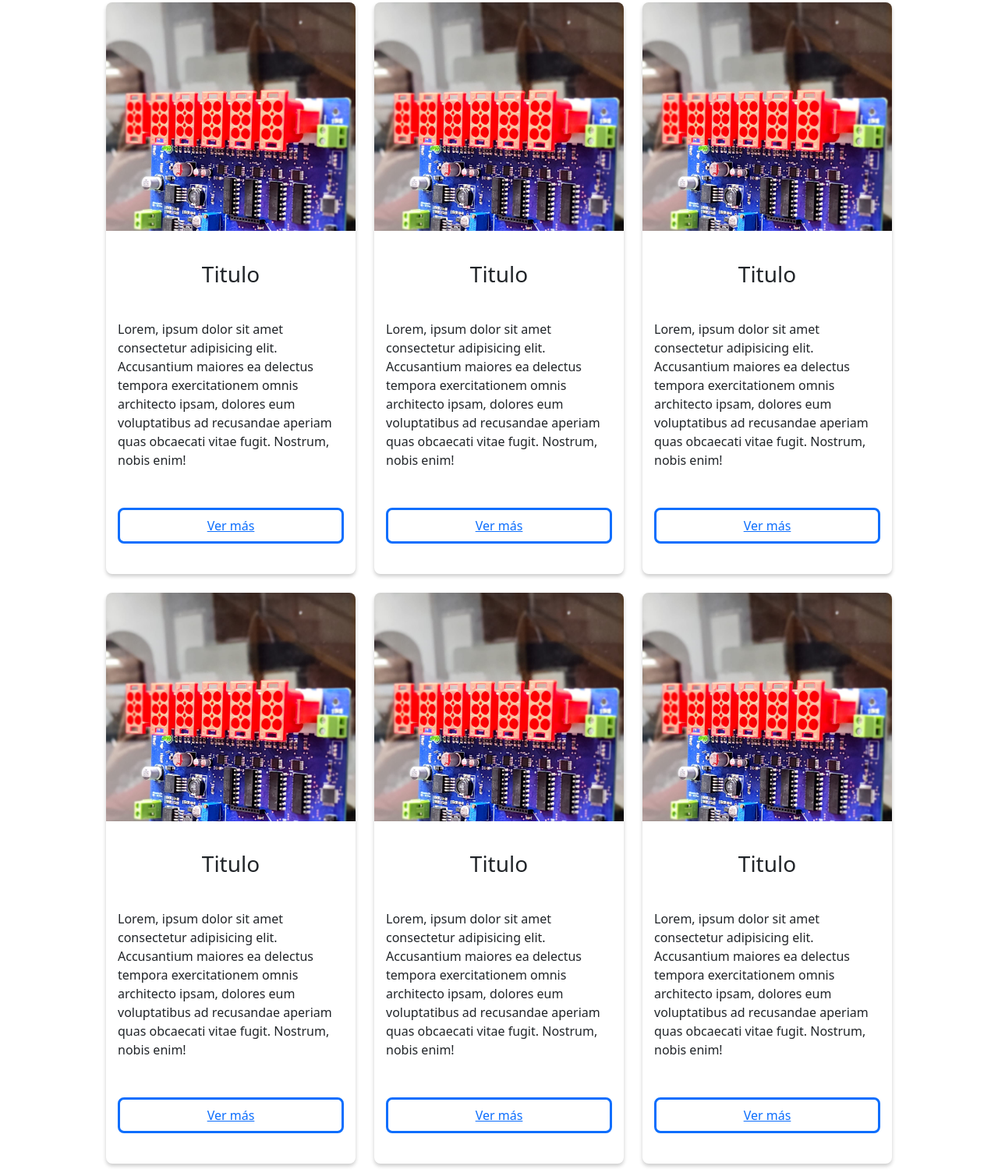
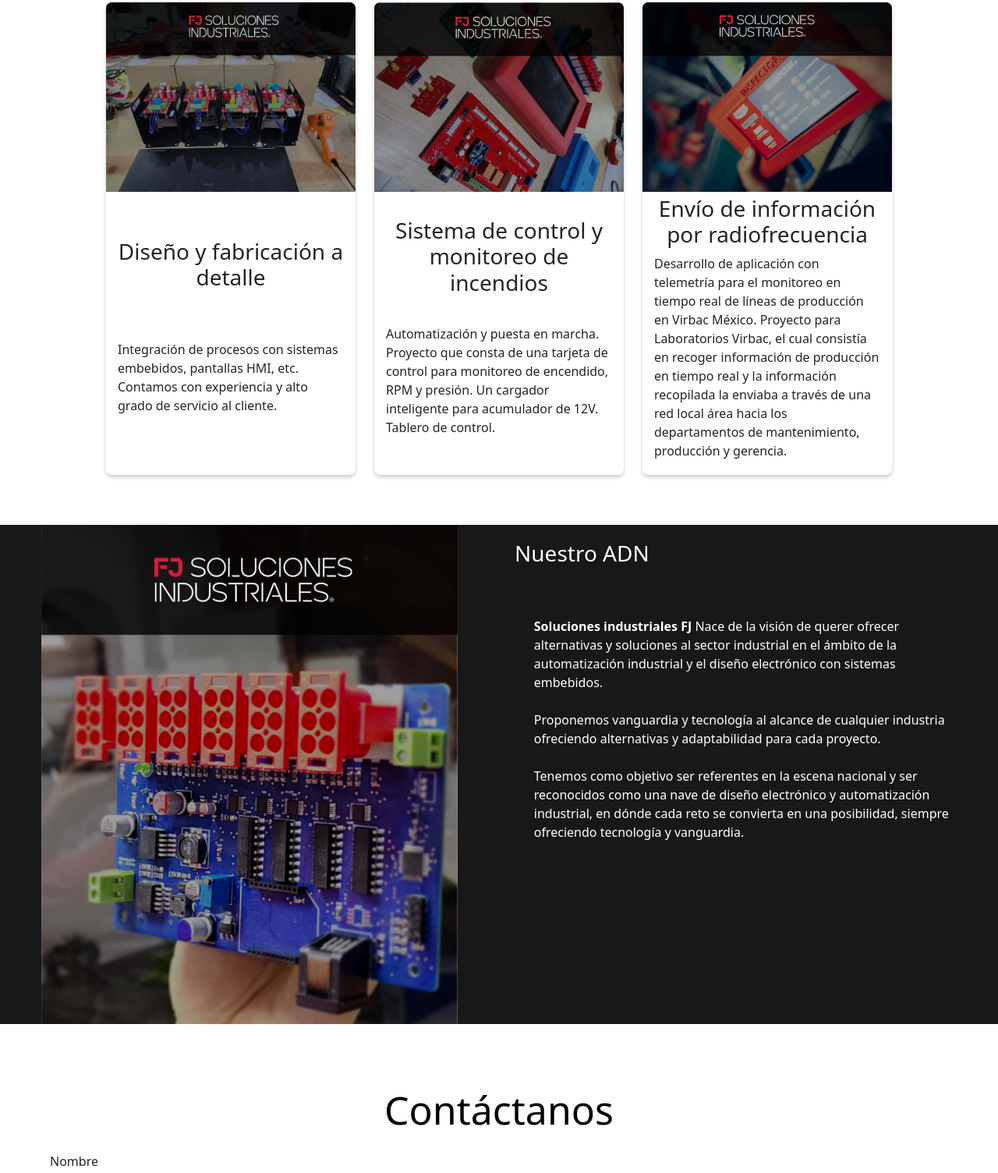
Before and after one commit to eliudsosa97/projectF, a website: page index.html in a window 1280 px wide. Shown: the part 1087-2591 px from the top of the page at 78% size. Drawn offline with nearby package versions, Linux system fonts and the light colour scheme.

Commit message:
add images cards

```diff
--- a/index.html
+++ b/index.html
@@ -49,62 +49,52 @@
         <div class="cards__wrapper">
             <div class="cards">
                 <div class="row__img">
-                    <img src="/assets/tarjeta-solucionesfj.jpg" alt="">
+                    <img src="/assets/card-fabricacion-detalle-03.jpg" alt="">
                 </div>
                 <div class="row__content">
-                    <h3>Titulo</h3>
-                    <p>Lorem, ipsum dolor sit amet consectetur adipisicing elit. Accusantium maiores ea delectus tempora exercitationem omnis architecto ipsam, dolores eum voluptatibus ad recusandae aperiam quas obcaecati vitae fugit. Nostrum, nobis enim!</p>
-                    <a href="#">Ver más</a>
+                    <h3>Diseño y fabricación a detalle</h3>
+                    <p>Integración de procesos con sistemas
+                        embebidos, pantallas HMI, etc.
+                        Contamos con experiencia y alto grado
+                        de servicio al cliente.</p>
+                    <!-- <a href="#">Ver más</a> -->
                 </div>
             </div>
             <div class="cards">
                 <div class="row__img">
-                    <img src="/assets/tarjeta-solucionesfj.jpg" alt="">
+                    <img src="/assets/card-2-control-incendios-04.jpg" alt="">
                 </div>
                 <div class="row__content">
-                    <h3>Titulo</h3>
-                    <p>Lorem, ipsum dolor sit amet consectetur adipisicing elit. Accusantium maiores ea delectus tempora exercitationem omnis architecto ipsam, dolores eum voluptatibus ad recusandae aperiam quas obcaecati vitae fugit. Nostrum, nobis enim!</p>
-                    <a href="#" class="btn__primary">Ver más</a>
+                    <h3>Sistema de control y monitoreo de incendios</h3>
+                    <p>Automatización y puesta en marcha.
+                        Proyecto que consta de una tarjeta
+                        de control para monitoreo de
+                        encendido, RPM y presión.
+                        Un cargador inteligente para
+                        acumulador de 12V.
+                        Tablero de control.</p>
+                    <!-- <a href="#" class="btn__primary">Ver más</a> -->
                 </div>
             </div>
+
             <div class="cards">
                 <div class="row__img">
-                    <img src="/assets/tarjeta-solucionesfj.jpg" alt="">
+                    <img src="/assets/card-3-radiofrecuencia-05.jpg" alt="">
                 </div>
                 <div class="row__content">
-                    <h3>Titulo</h3>
-                    <p>Lorem, ipsum dolor sit amet consectetur adipisicing elit. Accusantium maiores ea delectus tempora exercitationem omnis architecto ipsam, dolores eum voluptatibus ad recusandae aperiam quas obcaecati vitae fugit. Nostrum, nobis enim!</p>
-                    <a href="#">Ver más</a>
-                </div>
-            </div>
-            <div class="cards">
-                <div class="row__img">
-                    <img src="/assets/tarjeta-solucionesfj.jpg" alt="">
-                </div>
-                <div class="row__content">
-                    <h3>Titulo</h3>
-                    <p>Lorem, ipsum dolor sit amet consectetur adipisicing elit. Accusantium maiores ea delectus tempora exercitationem omnis architecto ipsam, dolores eum voluptatibus ad recusandae aperiam quas obcaecati vitae fugit. Nostrum, nobis enim!</p>
-                    <a href="#">Ver más</a>
-                </div>
-            </div>
-            <div class="cards">
-                <div class="row__img">
-                    <img src="/assets/tarjeta-solucionesfj.jpg" alt="">
-                </div>
-                <div class="row__content">
-                    <h3>Titulo</h3>
-                    <p>Lorem, ipsum dolor sit amet consectetur adipisicing elit. Accusantium maiores ea delectus tempora exercitationem omnis architecto ipsam, dolores eum voluptatibus ad recusandae aperiam quas obcaecati vitae fugit. Nostrum, nobis enim!</p>
-                    <a href="#">Ver más</a>
-                </div>
-            </div>
-            <div class="cards">
-                <div class="row__img">
-                    <img src="/assets/tarjeta-solucionesfj.jpg" alt="">
-                </div>
-                <div class="row__content">
-                    <h3>Titulo</h3>
-                    <p>Lorem, ipsum dolor sit amet consectetur adipisicing elit. Accusantium maiores ea delectus tempora exercitationem omnis architecto ipsam, dolores eum voluptatibus ad recusandae aperiam quas obcaecati vitae fugit. Nostrum, nobis enim!</p>
-                    <a href="#">Ver más</a>
+                    <h3>Envío de información por radiofrecuencia</h3>
+                    <p>Desarrollo de aplicación con telemetría
+                        para el monitoreo en tiempo real de
+                        líneas de producción en Virbac México.
+                        Proyecto para Laboratorios Virbac, el
+                        cual consistía en recoger información de
+                        producción en tiempo real y la
+                        información recopilada la enviaba a
+                        través de una red local área hacia los
+                        departamentos de mantenimiento,
+                        producción y gerencia.
+                        </p>
+                    <!-- <a href="#">Ver más</a> -->
                 </div>
             </div>
         </div>
@@ -132,8 +122,7 @@
 
     <section class="publicity">
         <div class="publicity__wrapper">
-            <h3>Soluciones Industriales
-                <br>(Texto esditable)
+            <h3>Contáctanos
             </h3>
         </div>
     </section>
@@ -170,11 +159,11 @@
     <!-- Footer -->
 
     <footer>
-        <div class="footer__wrapper">
+        <div class="footer__wrapper bg-body-tertiary">
             <img src="/assets/logo-rojo.png" alt="">
             <div class="icons__social__wrapper">
-                <a href=""><img src="./assets/facebook.svg" alt="facebook"></a>
-                <a href=""><img src="./assets/instagram.svg" alt=""></a>
+                <!-- <a href=""><img src="./assets/facebook.svg" alt="facebook"></a>
+                <a href=""><img src="./assets/instagram.svg" alt=""></a> -->
                 <a href="https://api.whatsapp.com/send?phone=5213325908209&text=Hola+vi+esto+en%20su%20p%C3%A1gina+web" target="_blank"><img src="./assets/wa.svg" alt=""></a>
             </div>
             <div class="flex__footer">
--- a/scss/_home.scss
+++ b/scss/_home.scss
@@ -33,7 +33,7 @@ $white-ghost: rgb(250, 249, 253);
         .cards{
 
             width: 20rem;
-            height: 10rem;
+
             display: flex;
             flex-direction: column;
             overflow: hidden;
@@ -66,10 +66,14 @@ $white-ghost: rgb(250, 249, 253);
             width: 100%;
             height: 40%;
             overflow: hidden;
+            display: flex;
+            justify-content: center;
+            background-color: #2e2e2e;
 
             &>img{
-                width: 100%;
-                height: auto;
+                min-width: 100%;
+                max-width: 200%;
+                height: 100%;
 
             }
         }
@@ -84,8 +88,8 @@ $white-ghost: rgb(250, 249, 253);
     flex-direction: row;
 
     max-height: 40rem;
-    background-color: rgb(62, 62, 62);
-    margin: 5% 0;
+    background-color: rgb(24, 24, 24);
+    margin-top: 5%;
 
 
     .column__50{
@@ -119,8 +123,8 @@ $white-ghost: rgb(250, 249, 253);
 
 .publicity{
     margin-top: 5%;
-    background-color: black;
-    height: 20rem;
+    background-color: white;
+    padding: 1rem;
     .publicity__wrapper{
         display: flex;
         flex-direction: column;
@@ -128,7 +132,7 @@ $white-ghost: rgb(250, 249, 253);
         width: 100%;
         height: 100%;
         &>h3{
-            color: #fff;
+            color: #000000;
             text-align: center;
             font-size: 50px;
 
@@ -146,7 +150,7 @@ $white-ghost: rgb(250, 249, 253);
     justify-content: center;
     padding: 2%;
     text-align: center;
-    background-color: rgb(224, 224, 224);
+
 
     &>img{
         width: 45px;
@@ -186,8 +190,8 @@ $white-ghost: rgb(250, 249, 253);
 }
 
 form{
-    background-color: aqua;
-    padding: 5%;
+    background-color: white;
+    padding: 0 5% 5%;
     &>label{
         width: 20rem;
     }
```
Also changed, not shown: assets/card-1-03.jpg (added), assets/card-2-control-incendios-04.jpg (added), assets/card-2-monitoreo-incendios-04.jpg (added), assets/card-3-radiofrecuencia-05.jpg (added), assets/card-fabricacion-detalle-03.jpg (added), styles/main.css, 1 other file.
